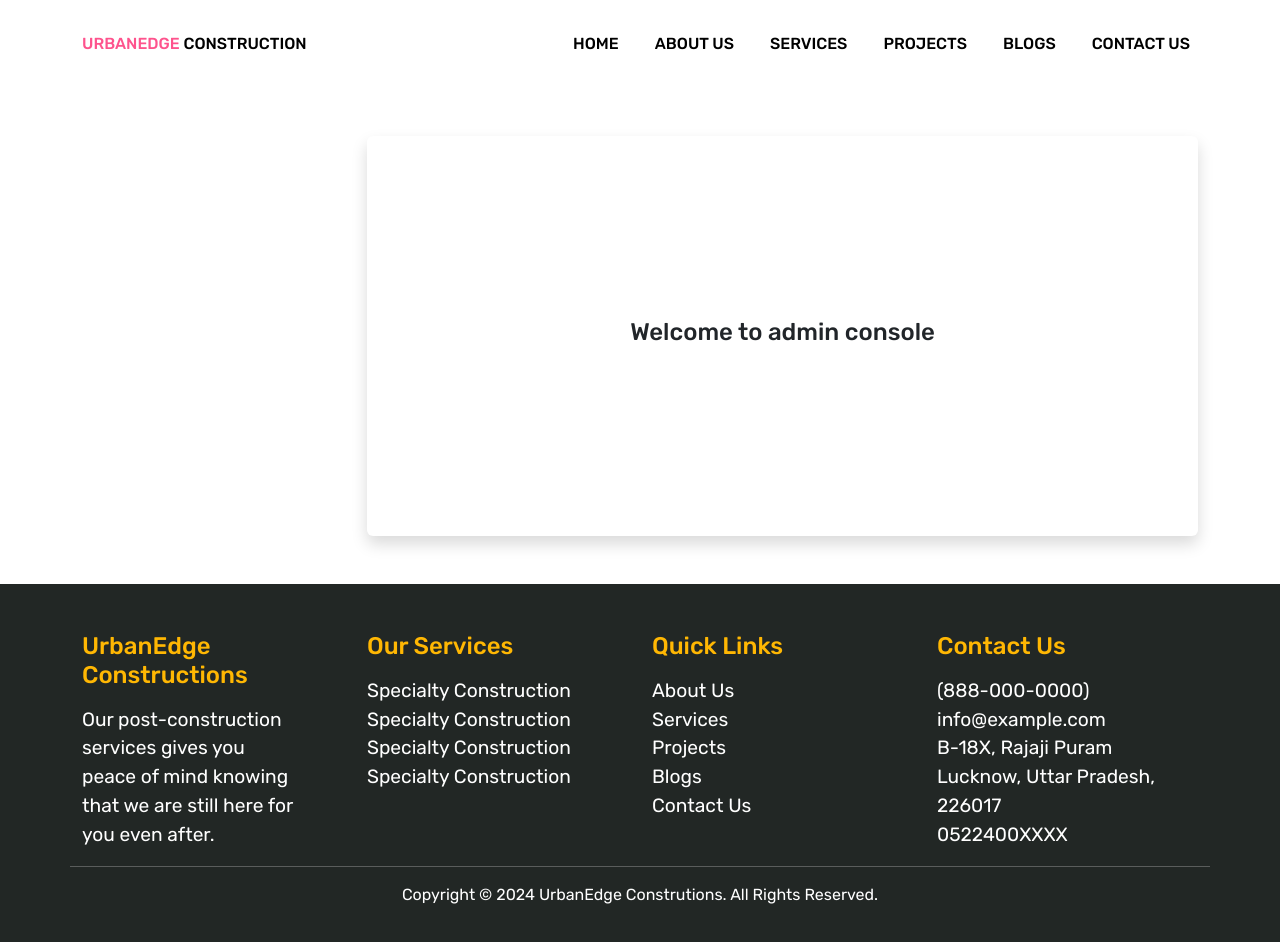
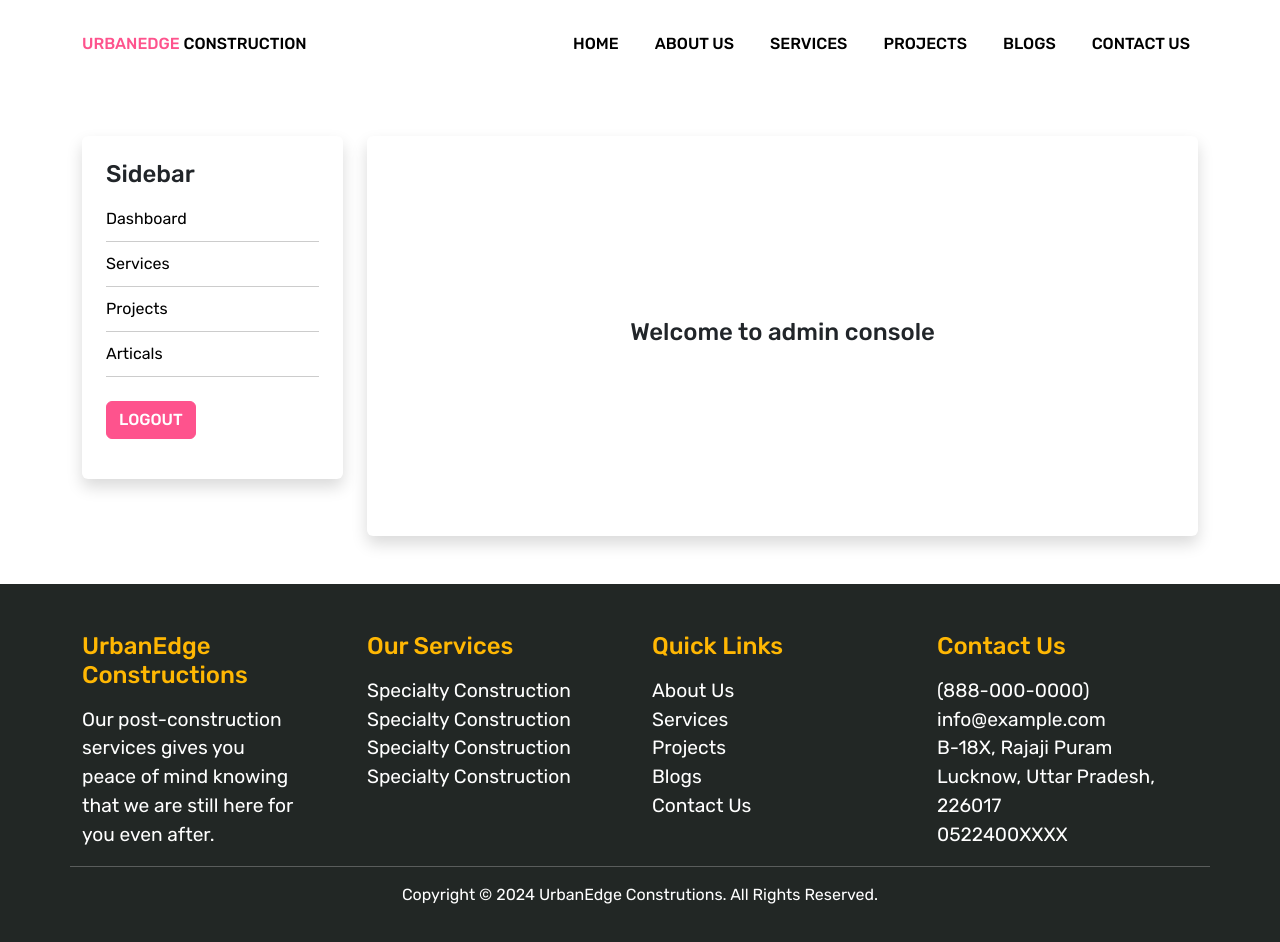
Before and after one commit to alidev990/react-project, a React app in the folder frontend/: page /admin/dashboard in a window 1280 px wide. Shown: the top 942 px of the page. Built offline with nearby package versions, Linux system fonts and the light colour scheme; sample sign-in values are in the browser's storage; the HTML template or start-up script is replaced by a standard one.

Commit message:
side bar changes and

```diff
--- a/frontend/src/assets/css/style.scss
+++ b/frontend/src/assets/css/style.scss
@@ -962,3 +962,14 @@ footer {
         transition: none !important;
     }
 }
+.sidebar{
+    ul{
+        li{
+            a{
+                display: block;
+                padding: 10px 0 ;
+                border-bottom: 1px solid rgba(0,0,0,0.20);
+            }
+        }
+    }
+}
--- a/frontend/src/component/backend/Dashboard.jsx
+++ b/frontend/src/component/backend/Dashboard.jsx
@@ -1,6 +1,7 @@
 // import React from 'react'
 import Header from '../common/Header';
 import Footer from '../common/Footer';
+import SideBar from '../common/SideBar';
 
 const Dashboard = () => {
     return (
@@ -11,7 +12,7 @@ const Dashboard = () => {
                     <div className='row'>
                         <div className='col-md-3'>
                             {/* Sidebar */}
-
+                            <SideBar/>
                         </div>
                         <div className='col-md-9 dashboard'>
                             {/* Dashboard */}
--- a/frontend/src/component/backend/Login.jsx
+++ b/frontend/src/component/backend/Login.jsx
@@ -49,7 +49,6 @@ const Login = () => {
 
         // console.log(result);
     }
-
 
     return (
         <>
--- a/frontend/src/component/common/SideBar.jsx
+++ b/frontend/src/component/common/SideBar.jsx
@@ -1,9 +1,12 @@
-import React from 'react'
+import React, {useContext} from 'react';
+import { AuthContext } from '../backend/context/Auth';
+
 
 const SideBar = () => {
+    const {logout} = useContext(AuthContext)
     return (
         <div className='card shadow border-0'>
-            <div className='card-body'>
+            <div className='card-body p-4 sidebar'>
                 <h4>Sidebar</h4>
                 <ul>
                     <li><a href="#">Dashboard</a></li>
@@ -11,7 +14,7 @@ const SideBar = () => {
                     <li><a href="#">Projects</a></li>
                     <li><a href="#">Articals</a></li>
                     <li>
-                        <button className='btn btn-primary'>Logout</button>
+                        <button onClick={logout} className='btn btn-primary mt-4'>Logout</button>
                     </li>
                 </ul>
             </div>
```
